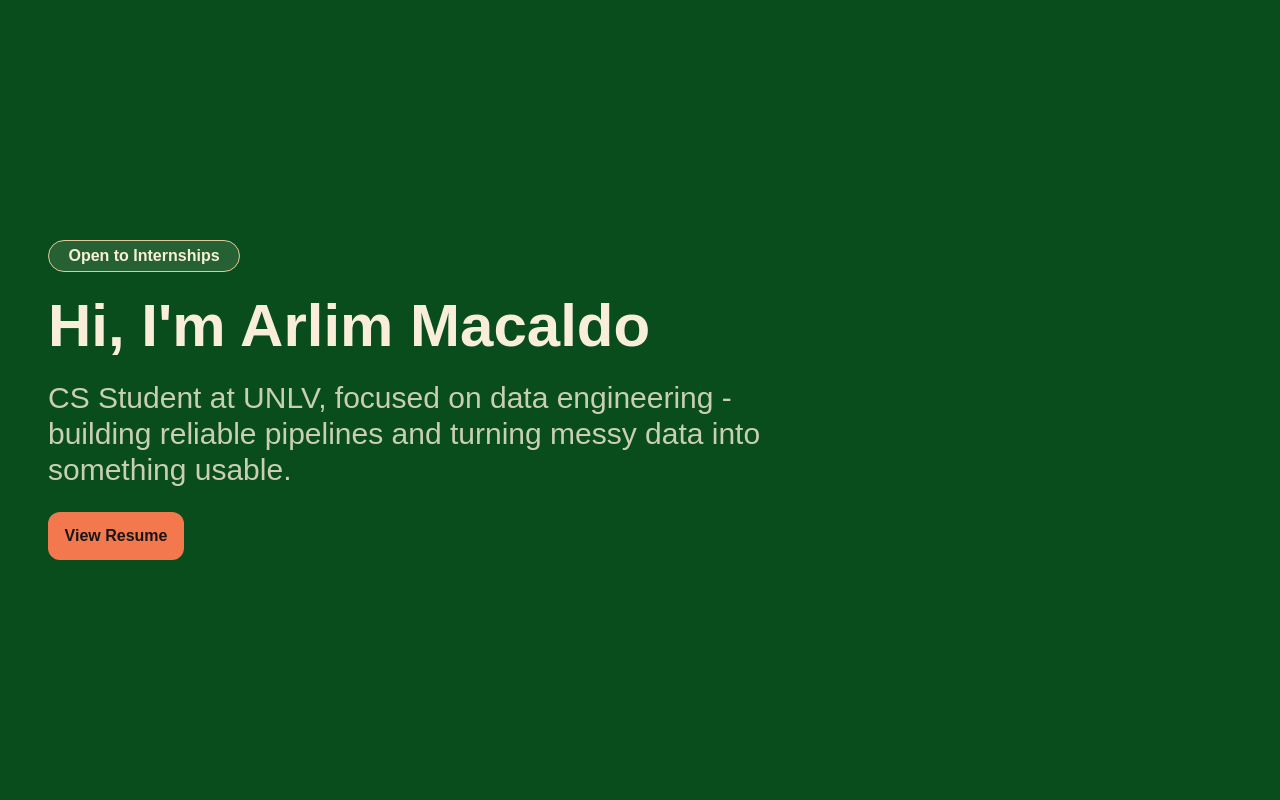
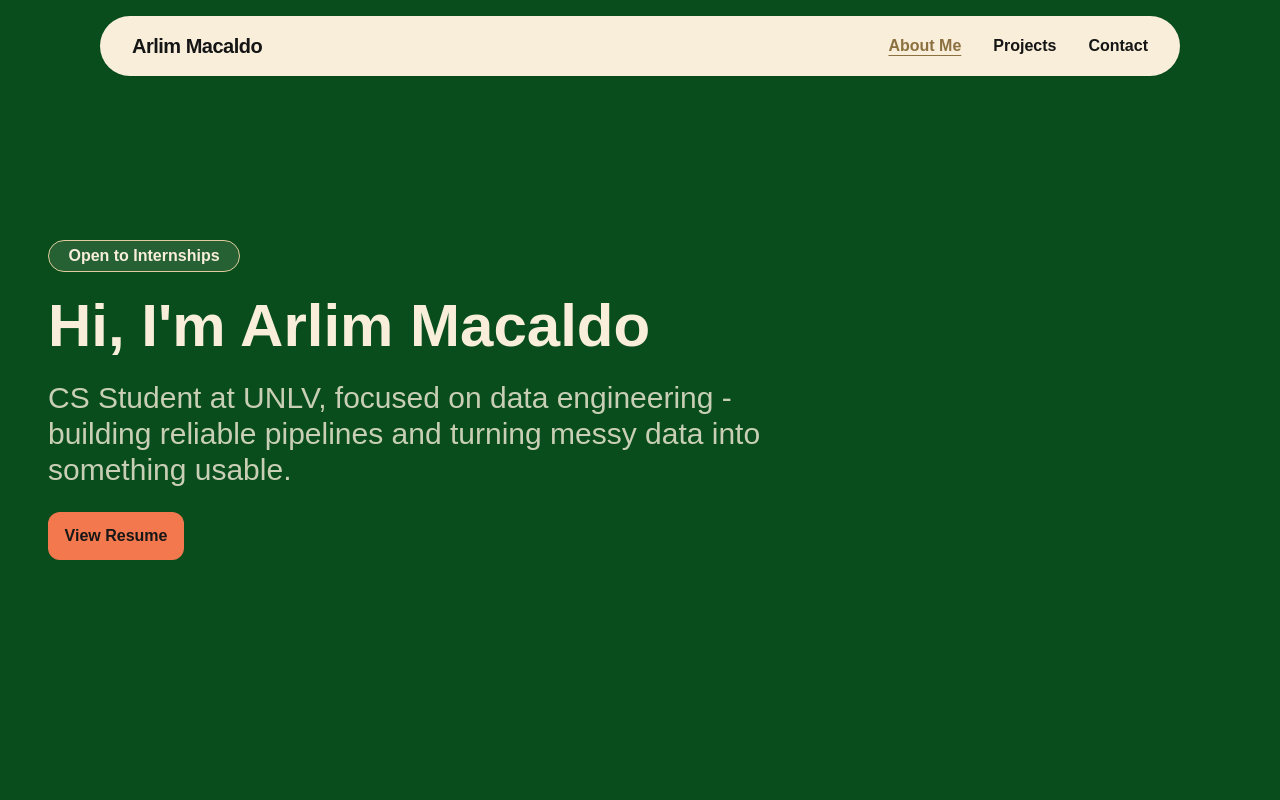
Before and after one commit to ArMac05/ArMac05.github.io, a Next.js app: page / in a window 1280 px wide. Shown: the top 800 px of the page. Built offline with nearby package versions, Linux system fonts and the light colour scheme.

Commit message:
feat: added navbar

```diff
--- a/app/page.tsx
+++ b/app/page.tsx
@@ -1,4 +1,4 @@
-import { Tag } from "@/components";
+import { Navbar } from "@/components/NavBar";
 import HeroSection from "@/components/HeroSection";
 import { ProjectsSection } from "@/components/ProjectsSection";
 import AboutSection from "@/components/AboutSection";
@@ -8,6 +8,7 @@ import { ContactSection } from "@/components/ContactSection";
 export default function Home() {
   return (
     <div className="bg-white">
+      <Navbar />
       {/* Hero Card */}
       <HeroSection />
       {/* About Me */}
--- /dev/null
+++ b/components/NavBar.tsx
@@ -0,0 +1,121 @@
+"use client";
+
+import { useEffect, useState } from "react";
+import { navLinks as defaultLinks } from "@/data/nav";
+import type { NavLink } from "@/types/nav";
+
+interface NavbarProps {
+  brand?: string;
+  links?: NavLink[];
+  /** Id of the hero section — the navbar expands once you scroll past it. */
+  heroId?: string;
+  /** Max width of the floating pill while it sits inside the hero. */
+  pillMaxWidth?: number;
+}
+
+export function Navbar({
+  brand = "Arlim Macaldo",
+  links = defaultLinks,
+  heroId = "hero",
+  pillMaxWidth = 1080,
+}: NavbarProps) {
+  const [expanded, setExpanded] = useState(false);
+  const [activeId, setActiveId] = useState<string | null>(null);
+
+  /** Expand to full width once the hero has scrolled past. */
+  useEffect(() => {
+    let frame = 0;
+
+    function measure() {
+      const hero = document.getElementById(heroId);
+      const heroBottom = hero
+        ? hero.offsetTop + hero.offsetHeight
+        : window.innerHeight;
+      // Flip a little before the seam so it never lands mid-gap.
+      setExpanded(window.scrollY > heroBottom - 96);
+    }
+
+    function onScroll() {
+      cancelAnimationFrame(frame);
+      frame = requestAnimationFrame(measure);
+    }
+
+    measure();
+    window.addEventListener("scroll", onScroll, { passive: true });
+    window.addEventListener("resize", onScroll);
+    return () => {
+      cancelAnimationFrame(frame);
+      window.removeEventListener("scroll", onScroll);
+      window.removeEventListener("resize", onScroll);
+    };
+  }, [heroId]);
+
+  /** Highlight whichever section is currently in view. */
+  useEffect(() => {
+    const sections = links
+      .map((link) => document.getElementById(link.href.replace("#", "")))
+      .filter((el): el is HTMLElement => el !== null);
+
+    if (sections.length === 0) return;
+
+    const observer = new IntersectionObserver(
+      (entries) => {
+        const inView = entries
+          .filter((entry) => entry.isIntersecting)
+          .sort((a, b) => b.intersectionRatio - a.intersectionRatio)[0];
+        if (inView) setActiveId(inView.target.id);
+      },
+      { rootMargin: "-45% 0px -45% 0px", threshold: [0, 0.25, 0.5, 1] },
+    );
+
+    sections.forEach((section) => observer.observe(section));
+    return () => observer.disconnect();
+  }, [links]);
+
+  return (
+    <div
+      className="fixed inset-x-0 top-0 z-50 transition-[padding] duration-300 ease-out motion-reduce:transition-none"
+      style={{ padding: expanded ? "0px" : "16px 24px" }}
+    >
+      <nav
+        aria-label="Main"
+        className="mx-auto flex items-center justify-between bg-cream px-6 py-4 transition-[max-width,border-radius,box-shadow] duration-300 ease-out motion-reduce:transition-none md:px-8"
+        style={{
+          maxWidth: expanded ? "100vw" : `${pillMaxWidth}px`,
+          borderRadius: expanded ? "0px" : "999px",
+          boxShadow: expanded
+            ? "0 1px 0 0 var(--color-hairline)"
+            : "0 1px 2px 0 rgb(0 0 0 / 0.04)",
+        }}
+      >
+        <a
+          href="#top"
+          className="text-lg font-semibold tracking-tight text-charcoal-ink md:text-xl"
+        >
+          {brand}
+        </a>
+
+        <ul className="flex list-none items-center gap-5 p-0 md:gap-8">
+          {links.map((link) => {
+            const isActive = activeId === link.href.replace("#", "");
+            return (
+              <li key={link.href}>
+                <a
+                  href={link.href}
+                  aria-current={isActive ? "true" : undefined}
+                  className={`text-sm font-semibold transition-colors md:text-base ${
+                    isActive
+                      ? "text-gold-contact underline underline-offset-4"
+                      : "text-charcoal-ink hover:text-gold-label"
+                  }`}
+                >
+                  {link.label}
+                </a>
+              </li>
+            );
+          })}
+        </ul>
+      </nav>
+    </div>
+  );
+}
--- /dev/null
+++ b/data/nav.ts
@@ -0,0 +1,8 @@
+import type { NavLink } from "@/types/nav";
+
+/** Each href must match the id on the corresponding section. */
+export const navLinks: NavLink[] = [
+  { label: "About Me", href: "#about" },
+  { label: "Projects", href: "#projects" },
+  { label: "Contact", href: "#contact" },
+];
--- /dev/null
+++ b/types/nav.ts
@@ -0,0 +1,6 @@
+export interface NavLink {
+  /** Link text, e.g. "About Me". */
+  label: string;
+  /** In-page anchor, e.g. "#about". Must match a section id. */
+  href: string;
+}
```
